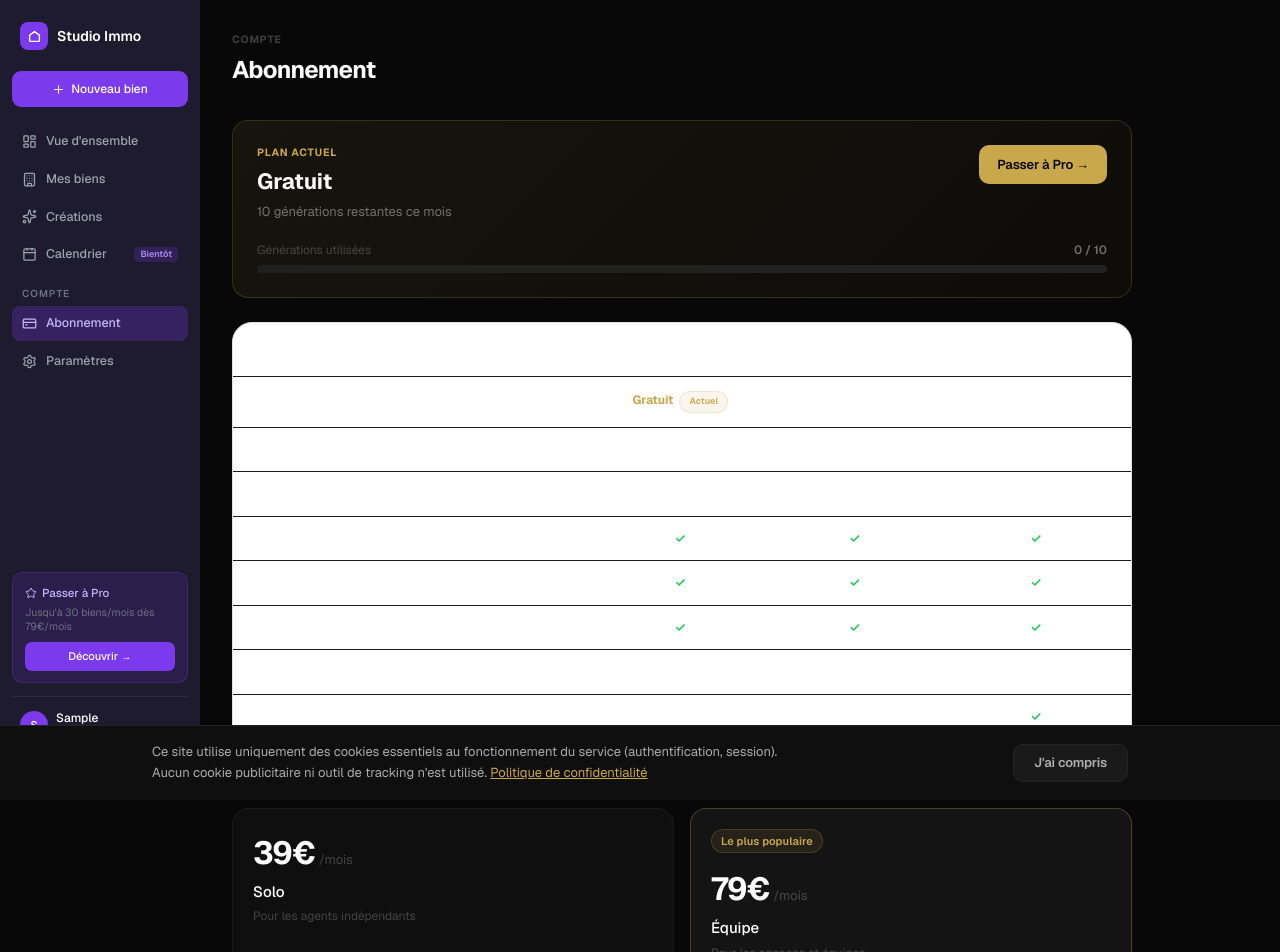
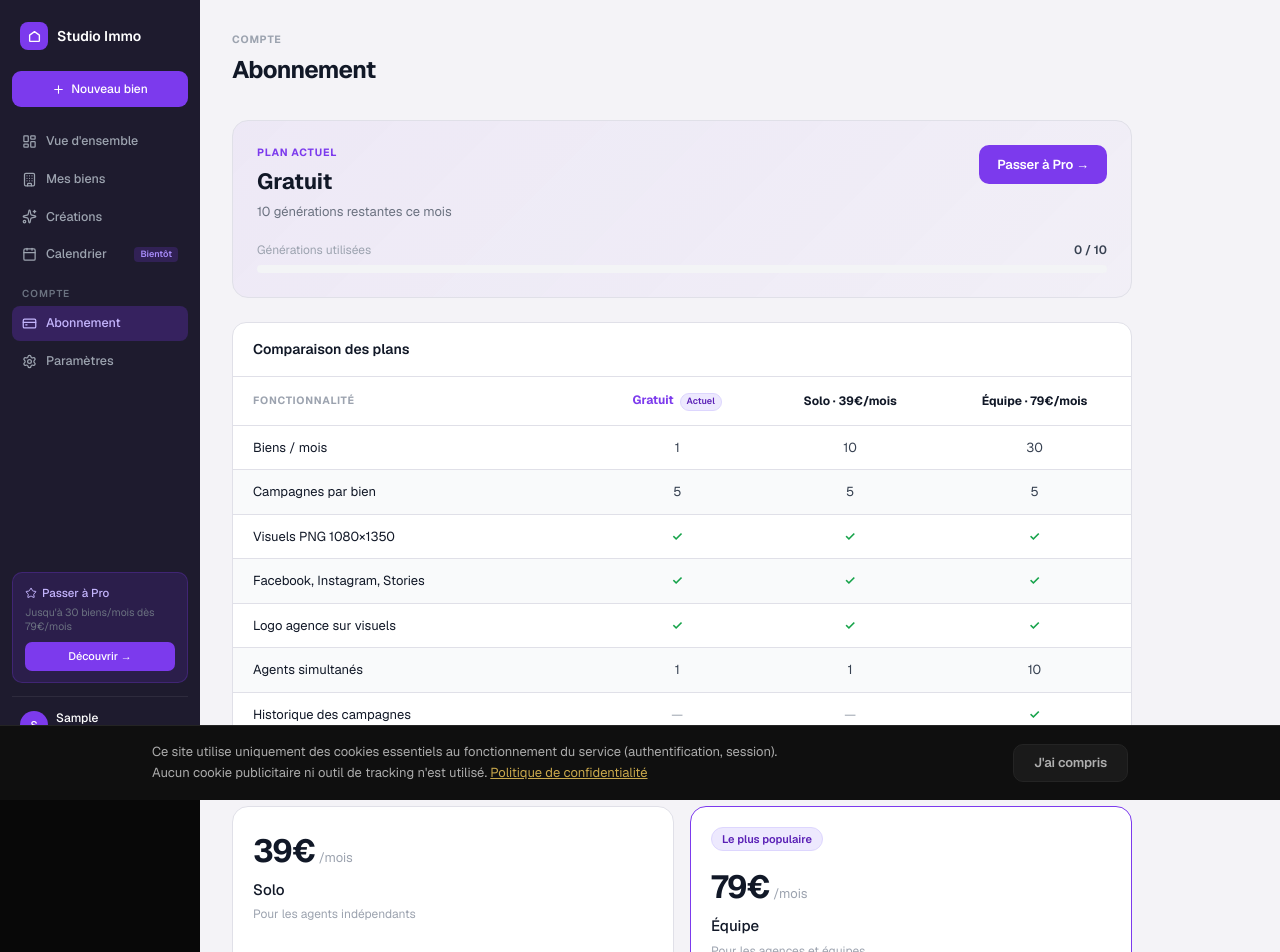
Before and after one commit to alexislmr840-art/studio-immo, a Next.js app: page /dashboard/abonnement in a window 1280 px wide. Shown: the top 952 px of the page. Built offline with nearby package versions, Linux system fonts and the light colour scheme; no server answers; sample sign-in values are in the browser's storage.

Commit message:
fix: migrate abonnement page to light theme git push origin main git push origin main

```diff
--- a/app/dashboard/abonnement/page.tsx
+++ b/app/dashboard/abonnement/page.tsx
@@ -29,12 +29,12 @@ export default function AbonnementPage() {
   ];
 
   return (
-    <main className="flex-1 px-6 py-8 lg:px-8">
+    <main className="flex-1 px-6 py-8 lg:px-8" style={{ background: "#F4F3F7" }}>
       <div style={{ maxWidth: "900px" }}>
 
         <div className="mb-8">
-          <p className="label mb-1" style={{ color: "var(--txt-4)" }}>Compte</p>
-          <h1 className="font-bold text-white tracking-tight" style={{ fontSize: "24px", letterSpacing: "-0.025em" }}>
+          <p className="label mb-1" style={{ color: "#9CA3AF" }}>Compte</p>
+          <h1 className="font-bold tracking-tight" style={{ fontSize: "24px", letterSpacing: "-0.025em", color: "#111827" }}>
             Abonnement
           </h1>
         </div>
@@ -43,19 +43,19 @@ export default function AbonnementPage() {
         <div
           className="rounded-2xl p-6 mb-6"
           style={{
-            background: "linear-gradient(135deg, rgba(201,168,76,0.08) 0%, rgba(201,168,76,0.03) 100%)",
-            border: "1px solid var(--gold-20)",
+            background: "linear-gradient(135deg, rgba(124,58,237,0.06) 0%, rgba(124,58,237,0.02) 100%)",
+            border: "1.5px solid #E0E0E8",
           }}
         >
           <div className="flex flex-wrap items-start justify-between gap-4 mb-5">
             <div>
-              <p className="label mb-1" style={{ color: "var(--gold)" }}>Plan actuel</p>
-              <h2 className="font-bold text-white mb-1" style={{ fontSize: "22px" }}>Gratuit</h2>
-              <p style={{ fontSize: "13px", color: "var(--txt-3)" }}>
+              <p className="label mb-1" style={{ color: "#7C3AED" }}>Plan actuel</p>
+              <h2 className="font-bold mb-1" style={{ fontSize: "22px", color: "#111827" }}>Gratuit</h2>
+              <p style={{ fontSize: "13px", color: "#6B7280" }}>
                 {remaining} génération{remaining > 1 ? "s" : ""} restante{remaining > 1 ? "s" : ""} ce mois
               </p>
             </div>
-            <Link href="/tarifs" className="btn btn-primary" style={{ padding: "10px 18px" }}>
+            <Link href="/tarifs" className="btn" style={{ padding: "10px 18px", background: "#7C3AED", color: "#ffffff" }}>
               Passer à Pro →
             </Link>
           </div>
@@ -63,17 +63,17 @@ export default function AbonnementPage() {
           {/* Progress bar */}
           <div>
             <div className="flex justify-between mb-1.5">
-              <p style={{ fontSize: "12px", color: "var(--txt-4)" }}>Générations utilisées</p>
-              <p style={{ fontSize: "12px", fontWeight: 600, color: pct > 70 ? "var(--warn)" : "var(--txt-3)" }}>
+              <p style={{ fontSize: "12px", color: "#9CA3AF" }}>Générations utilisées</p>
+              <p style={{ fontSize: "12px", fontWeight: 600, color: pct > 70 ? "var(--warn)" : "#374151" }}>
                 {creditsUsed} / {total}
               </p>
             </div>
-            <div className="h-2 rounded-full overflow-hidden" style={{ background: "var(--bg-4)" }}>
+            <div className="h-2 rounded-full overflow-hidden" style={{ background: "#F3F4F6" }}>
               <div
                 className="h-full rounded-full transition-all duration-1000"
                 style={{
                   width: `${pct}%`,
-                  background: pct > 70 ? "var(--warn)" : "var(--gold)",
+                  background: pct > 70 ? "var(--warn)" : "#7C3AED",
                 }}
               />
             </div>
@@ -81,21 +81,25 @@ export default function AbonnementPage() {
         </div>
 
         {/* Feature comparison */}
-        <div className="card overflow-hidden mb-6">
-          <div className="px-5 py-4" style={{ borderBottom: "1px solid var(--border-s)" }}>
-            <h2 className="font-semibold text-white" style={{ fontSize: "14px" }}>Comparaison des plans</h2>
+        <div className="overflow-hidden mb-6" style={{ background: "#ffffff", border: "1.5px solid #E0E0E8", borderRadius: "14px" }}>
+          <div className="px-5 py-4" style={{ borderBottom: "1px solid #E0E0E8" }}>
+            <h2 className="font-semibold" style={{ fontSize: "14px", color: "#111827" }}>Comparaison des plans</h2>
           </div>
 
           <div className="overflow-x-auto">
             <table className="w-full">
               <thead>
-                <tr style={{ borderBottom: "1px solid var(--border-s)" }}>
-                  <th className="px-5 py-3.5 text-left label" style={{ color: "var(--txt-4)", width: "40%" }}>Fonctionnalité</th>
+                <tr style={{ borderBottom: "1px solid #E0E0E8" }}>
+                  <th className="px-5 py-3.5 text-left label" style={{ color: "#9CA3AF", width: "40%" }}>Fonctionnalité</th>
                   {["Gratuit", "Solo · 39€/mois", "Équipe · 79€/mois"].map((plan, i) => (
                     <th key={plan} className="px-4 py-3.5 text-center"
-                        style={{ fontSize: "12px", fontWeight: 700, color: i === 0 ? "var(--gold)" : "var(--txt-3)" }}>
+                        style={{ fontSize: "12px", fontWeight: 700, color: i === 0 ? "#7C3AED" : "#111827" }}>
                       {plan}
-                      {i === 0 && <div className="inline-block ml-1.5 badge badge-gold" style={{ fontSize: "9px" }}>Actuel</div>}
+                      {i === 0 && (
+                        <span className="inline-block ml-1.5" style={{ fontSize: "9px", fontWeight: 600, background: "#EDE9FE", color: "#5B21B6", border: "1px solid #DDD6FE", borderRadius: "20px", padding: "1px 6px" }}>
+                          Actuel
+                        </span>
+                      )}
                     </th>
                   ))}
                 </tr>
@@ -105,16 +109,16 @@ export default function AbonnementPage() {
                   <tr
                     key={label}
                     style={{
-                      borderBottom: i < FEATURES_COMPARE.length - 1 ? "1px solid var(--border-s)" : "none",
-                      background: i % 2 === 0 ? "transparent" : "rgba(255,255,255,0.01)",
+                      borderBottom: i < FEATURES_COMPARE.length - 1 ? "1px solid #E0E0E8" : "none",
+                      background: i % 2 === 0 ? "transparent" : "#F9FAFB",
                     }}
                   >
-                    <td className="px-5 py-3" style={{ fontSize: "13px", color: "var(--txt-2)" }}>{label}</td>
+                    <td className="px-5 py-3" style={{ fontSize: "13px", color: "#111827" }}>{label}</td>
                     {[gratuit, solo, equipe].map((val, j) => (
                       <td key={j} className="px-4 py-3 text-center" style={{
                         fontSize: "13px",
                         fontWeight: val === "✓" || val === "Illimité" ? 600 : 400,
-                        color: val === "—" ? "var(--txt-4)" : val === "✓" ? "var(--ok)" : val === "Illimité" ? "var(--gold)" : "var(--txt-2)",
+                        color: val === "—" ? "#9CA3AF" : val === "✓" ? "#16a34a" : val === "Illimité" ? "#7C3AED" : "#374151",
                       }}>
                         {val}
                       </td>
@@ -144,25 +148,27 @@ export default function AbonnementPage() {
               key={name}
               className="rounded-2xl p-5 flex flex-col"
               style={{
-                background: highlight ? "var(--bg-2)" : "var(--bg-1)",
-                border: highlight ? "1px solid var(--gold-30)" : "1px solid var(--border-s)",
+                background: "#ffffff",
+                border: highlight ? "1.5px solid #7C3AED" : "1.5px solid #E0E0E8",
               }}
             >
               {highlight && (
-                <div className="badge badge-gold mb-3 self-start">Le plus populaire</div>
+                <div className="mb-3 self-start" style={{ fontSize: "11px", fontWeight: 600, background: "#EDE9FE", color: "#5B21B6", border: "1px solid #DDD6FE", borderRadius: "20px", padding: "3px 10px" }}>
+                  Le plus populaire
+                </div>
               )}
               <div className="flex items-baseline gap-1 mb-1">
-                <span className="font-bold text-white" style={{ fontSize: "32px", letterSpacing: "-0.04em" }}>{price}</span>
-                <span style={{ fontSize: "13px", color: "var(--txt-4)" }}>{period}</span>
+                <span className="font-bold" style={{ fontSize: "32px", letterSpacing: "-0.04em", color: "#111827" }}>{price}</span>
+                <span style={{ fontSize: "13px", color: "#9CA3AF" }}>{period}</span>
               </div>
-              <p className="font-medium text-white mb-1" style={{ fontSize: "15px" }}>{name}</p>
-              <p style={{ fontSize: "12px", color: "var(--txt-4)", marginBottom: "16px" }}>{desc}</p>
+              <p className="font-medium mb-1" style={{ fontSize: "15px", color: "#111827" }}>{name}</p>
+              <p style={{ fontSize: "12px", color: "#9CA3AF", marginBottom: "16px" }}>{desc}</p>
               <Link
                 href="/tarifs"
                 className="btn mt-auto"
                 style={highlight
-                  ? { background: "var(--gold)", color: "#0a0a0a", padding: "10px" }
-                  : { background: "var(--bg-3)", color: "var(--txt-1)", border: "1px solid var(--border)", padding: "10px" }
+                  ? { background: "#7C3AED", color: "#ffffff", padding: "10px" }
+                  : { background: "#F9FAFB", color: "#374151", border: "1px solid #E0E0E8", padding: "10px" }
                 }
               >
                 Choisir {name} →
@@ -171,7 +177,7 @@ export default function AbonnementPage() {
           ))}
         </div>
 
-        <p className="text-center" style={{ fontSize: "12px", color: "var(--txt-4)" }}>
+        <p className="text-center" style={{ fontSize: "12px", color: "#9CA3AF" }}>
           Paiement sécurisé · Sans engagement · Résiliation en un clic · 14 jours satisfait ou remboursé
         </p>
       </div>
```
